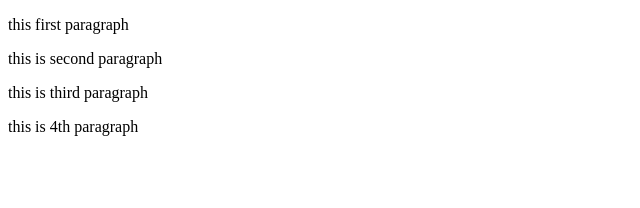
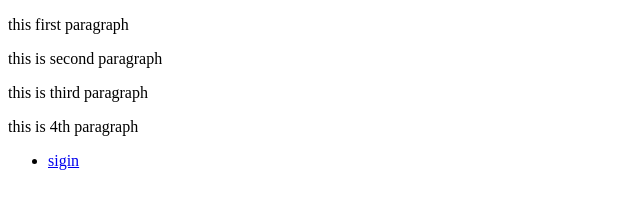
Before and after one commit to UDAYKIRAN588/Helloworld, a plain HTML site: page index.html in a window 1280 px wide. Shown: the full height of the page, 0-640 px from the left. Drawn offline with Linux system fonts and the light colour scheme.

Commit message:
feat(sign):linked sign to the home page

```diff
--- a/index.html
+++ b/index.html
@@ -7,6 +7,9 @@
     <p>this is second paragraph</p>
     <p>this is third paragraph</p>
     <p>this is 4th paragraph</p>
+    <ul>
+        <li><a href="sigin.html">sigin</a> </li>
+    </ul>
 </head>
 <body>
 
```
